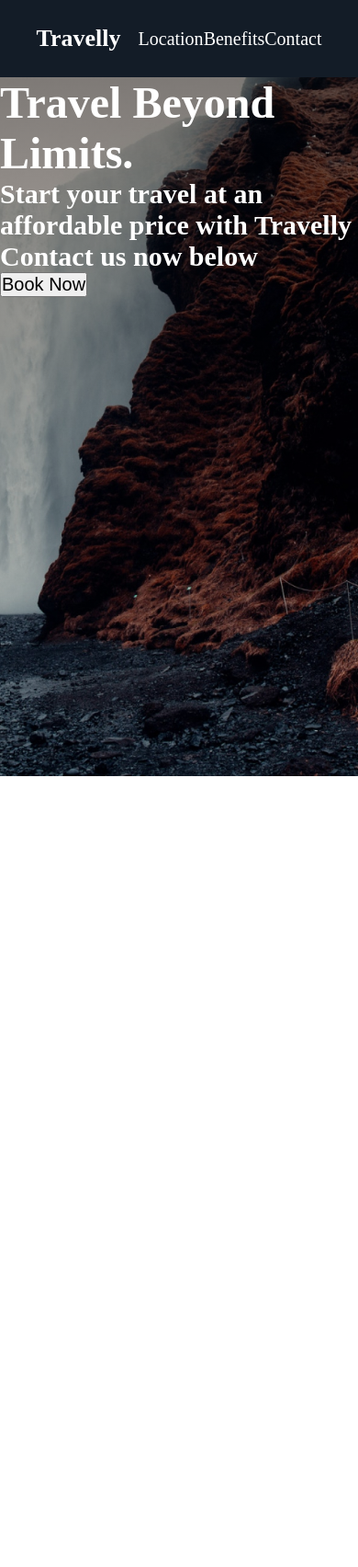
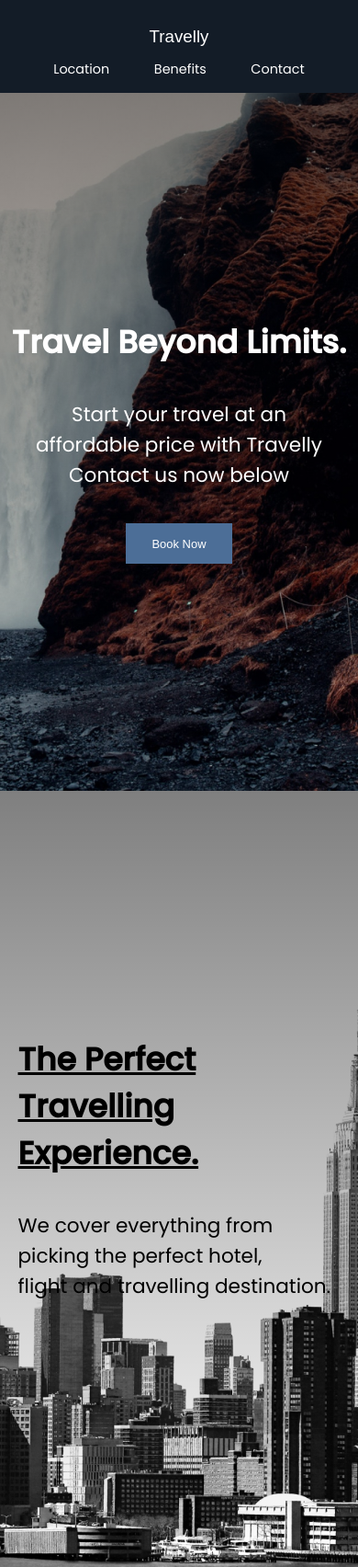
Before and after one commit to mcatzin/travelly, a plain HTML site: page Travelly/index.html in a window 390 px wide. Shown: the whole page at 92% size. Before the commit the page ends 844 px from the top, so only its background shows below. Drawn offline with Linux system fonts and the light colour scheme; a web font is replaced by a local one.

Commit message:
nav and hero are done

```diff
--- a/Travelly/index.html
+++ b/Travelly/index.html
@@ -7,7 +7,10 @@
     <title>Travelly || Travelling Agency</title>
     <meta name="description"
         content="Travelly is a travel agency website that helps you pick out your holiday vacations">
+    <link href="https://fonts.googleapis.com/css2?family=Pattaya&family=Poppins:wght@400;500&display=swap"
+        rel="stylesheet">
     <link rel="stylesheet" href="./style.css">
+
 </head>
 
 <body>
@@ -29,6 +32,13 @@
         <button>Book Now</button>
     </section>
 
+    <section id="locations">
+        <header class="locations-head">
+            <h2>The Perfect Travelling Experience.</h2>
+            <h3>We cover everything from picking the perfect hotel, <br> flight and travelling destination.</h3>
+        </header>
+    </section>
+
 </body>
 
 </html>
--- a/Travelly/style.css
+++ b/Travelly/style.css
@@ -8,6 +8,10 @@
 
 html {
     font-size: 62.5%;
+}
+
+body {
+    font-family: 'Poppins', sans-serif;
 }
 
 h1 {
@@ -28,6 +32,7 @@ h2 {
 
 h3 {
     font-size: 3rem;
+    font-weight: normal;
 }
 
 h4,
@@ -40,6 +45,15 @@ a {
     text-decoration: none;
 }
 
+button {
+    padding: 2rem 4rem;
+    background: #4c6e97;
+    border: none;
+    cursor: pointer;
+    color: white;
+    font-size: 1.8rem;
+}
+
 /* Nav */
 
 .main-header {
@@ -48,24 +62,27 @@ a {
 }
 
 nav {
-    padding: 2rem;
-    min-height: 10vh;
     display: flex;
     width: 90%;
     margin: auto;
+    padding: 2rem;
+    min-height: 10vh;
     align-items: center;
+    flex-wrap: wrap;
 }
 
 nav ul {
     display: flex;
     flex: 1 1 40rem;
     justify-content: space-around;
-    text-align: center;
+    align-items: center;
     list-style: none;
 }
 
 #logo {
     flex: 2 1 40rem;
+    font-family: 'Pattaya', sans-serif;
+    font-weight: 400;
 }
 
 /* Hero */
@@ -76,4 +93,52 @@ nav ul {
     background-size: cover;
     background-position: center;
     color: white;
+    display: flex;
+    flex-direction: column;
+    justify-content: center;
+    align-items: center;
+    text-align: center;
 }
+
+.hero h3 {
+    padding: 5rem;
+}
+
+/* Locations */
+#locations {
+    min-height: 100vh;
+    background: linear-gradient(rgba(0, 0, 0, 0.5), transparent), url("/img/new-york-page.png");
+    background-size: cover;
+    background-position: center;
+    display: flex;
+    align-items: center;
+}
+
+.locations-head {
+    width: 90%;
+    margin: auto;
+}
+
+.locations-head h2 {
+    padding: 1rem 0rem;
+    text-decoration: underline;
+}
+
+.locations-head h3 {
+    padding: 4rem 0rem;
+}
+
+@media screen and (max-width: 970px) {
+    html {
+        font-size: 45%;
+    }
+
+    nav {
+        text-align: center;
+    }
+
+    #logo {
+        padding: 2rem;
+
+    }
+}
```
